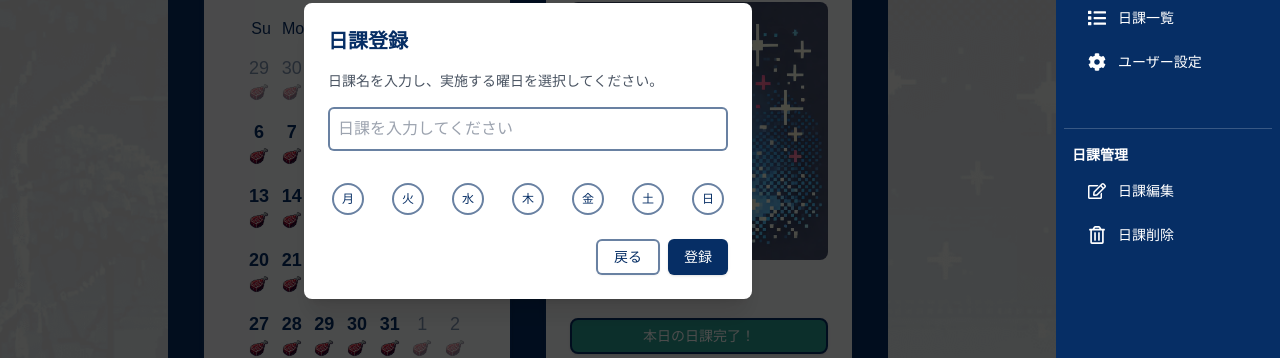
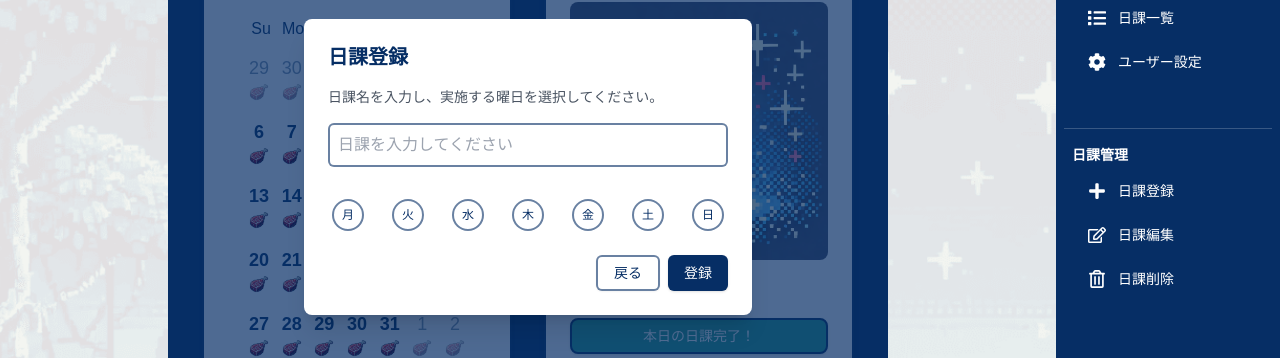
Before and after one commit to masuim/nicca-saurus-2, a Next.js app: page /main in a window 1280 px wide. Shown: the part 249-607 px from the top of the page. Built offline with nearby package versions, Linux system fonts and the light colour scheme; no server answers; the database is empty; sample sign-in values are in the browser's storage; a web font is replaced by a local one.

Commit message:
fix: NiccaRegistrationModalの表示領域をダッシュボード上のみに修正

```diff
--- a/src/components/layout/SideMenu.tsx
+++ b/src/components/layout/SideMenu.tsx
@@ -86,6 +86,15 @@ export const SideMenu = ({ setCurrentView }: SideMenuProps) => {
               <Button
                 variant="ghost"
                 className="w-full justify-start text-left transition-colors hover:bg-white/10"
+                onClick={() => true}
+              >
+                <FaPlus className="mr-3 text-lg" /> 日課登録
+              </Button>
+            </li>
+            <li>
+              <Button
+                variant="ghost"
+                className="w-full justify-start text-left transition-colors hover:bg-white/10"
                 onClick={() => alert('日課編集 Clicked!!')}
               >
                 <FaRegEdit className="mr-3 text-lg" /> 日課編集
--- a/src/components/main/Dashboard/Dashboard.tsx
+++ b/src/components/main/Dashboard/Dashboard.tsx
@@ -4,13 +4,23 @@ import { CustomCalendar } from '@/components/main/Dashboard/Calendar';
 import { CompleteButton } from '@/components/main/Dashboard/CompleteButton';
 import { NiccaMessage } from '@/components/main/Dashboard/NiccaMessage';
 import { SaurusImage } from '@/components/main/Dashboard/SaurusImage';
+import { NiccaRegistrationModal } from '@/components/side-menu/NiccaRegistrationModal';
 
 type Props = ViewProps & {
   currentView: Extract<ViewProps['currentView'], 'dashboard'>;
   nicca: { title: string } | null;
+  showNiccaRegistration: boolean;
+  setShowNiccaRegistration: (show: boolean) => void;
+  onNiccaRegistration: (newNicca: { title: string }) => void;
 };
 
-export const Dashboard = ({ currentView, nicca }: Props) => {
+export const Dashboard = ({
+  currentView,
+  nicca,
+  showNiccaRegistration,
+  setShowNiccaRegistration,
+  onNiccaRegistration,
+}: Props) => {
   const SAURUS_TYPES = ['brachiosaurus', 'triceratops', 'pteranodon', 'tyrannosaurus'];
 
   return (
@@ -45,6 +55,11 @@ export const Dashboard = ({ currentView, nicca }: Props) => {
       <div className="mt-8">
         <AchievementMetrics className="dashboard-component bg-gray-50" />
       </div>
+      <NiccaRegistrationModal
+        isOpen={showNiccaRegistration}
+        onClose={() => setShowNiccaRegistration(false)}
+        onRegistration={onNiccaRegistration}
+      />
     </div>
   );
 };
--- a/src/components/main/MainContent.tsx
+++ b/src/components/main/MainContent.tsx
@@ -49,7 +49,13 @@ export const MainContent = () => {
           <div className="w-full max-w-[calc(100vw-1.5rem)] xs:max-w-[calc(100vw-3rem)] sm:max-w-4xl">
             <Suspense fallback={<Loading />}>
               {currentView === 'dashboard' ? (
-                <Dashboard currentView={currentView} nicca={nicca} />
+                <Dashboard
+                  currentView={currentView}
+                  nicca={nicca}
+                  showNiccaRegistration={showNiccaRegistration}
+                  setShowNiccaRegistration={setShowNiccaRegistration}
+                  onNiccaRegistration={handleNiccaRegistration}
+                />
               ) : (
                 <UserNiccaList currentView={currentView} />
               )}
@@ -60,11 +66,6 @@ export const MainContent = () => {
           <SideMenu setCurrentView={setCurrentView} />
         </div>
       </div>
-      <NiccaRegistrationModal
-        isOpen={showNiccaRegistration}
-        onClose={() => setShowNiccaRegistration(false)}
-        onRegistration={handleNiccaRegistration}
-      />
     </div>
   );
 };
--- a/src/components/ui/CustomModal.tsx
+++ b/src/components/ui/CustomModal.tsx
@@ -15,9 +15,9 @@ export const CustomModal: React.FC<CustomModalProps> = ({ isOpen, onClose, child
           initial={{ opacity: 0 }}
           animate={{ opacity: 1 }}
           exit={{ opacity: 0 }}
-          className="fixed inset-0 top-16 z-50 flex items-center justify-center lg:right-56 lg:top-0"
+          className="fixed inset-0 top-16 z-50 flex items-center justify-center lg:top-0"
         >
-          <div className="absolute inset-0 bg-black bg-opacity-70" onClick={onClose} />
+          <div className="absolute inset-0 bg-mainColor/70" onClick={onClose} />
           <motion.div
             initial={{ scale: 0.95, opacity: 0 }}
             animate={{ scale: 1, opacity: 1 }}
```
